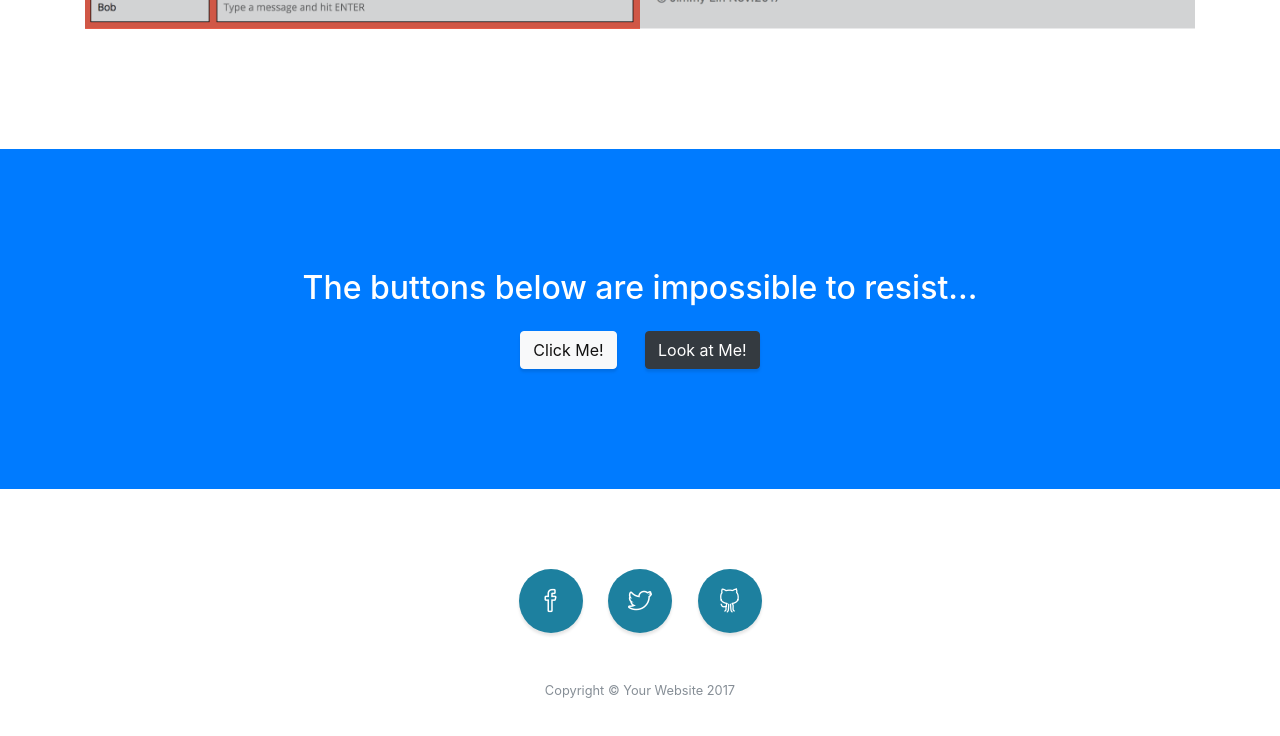
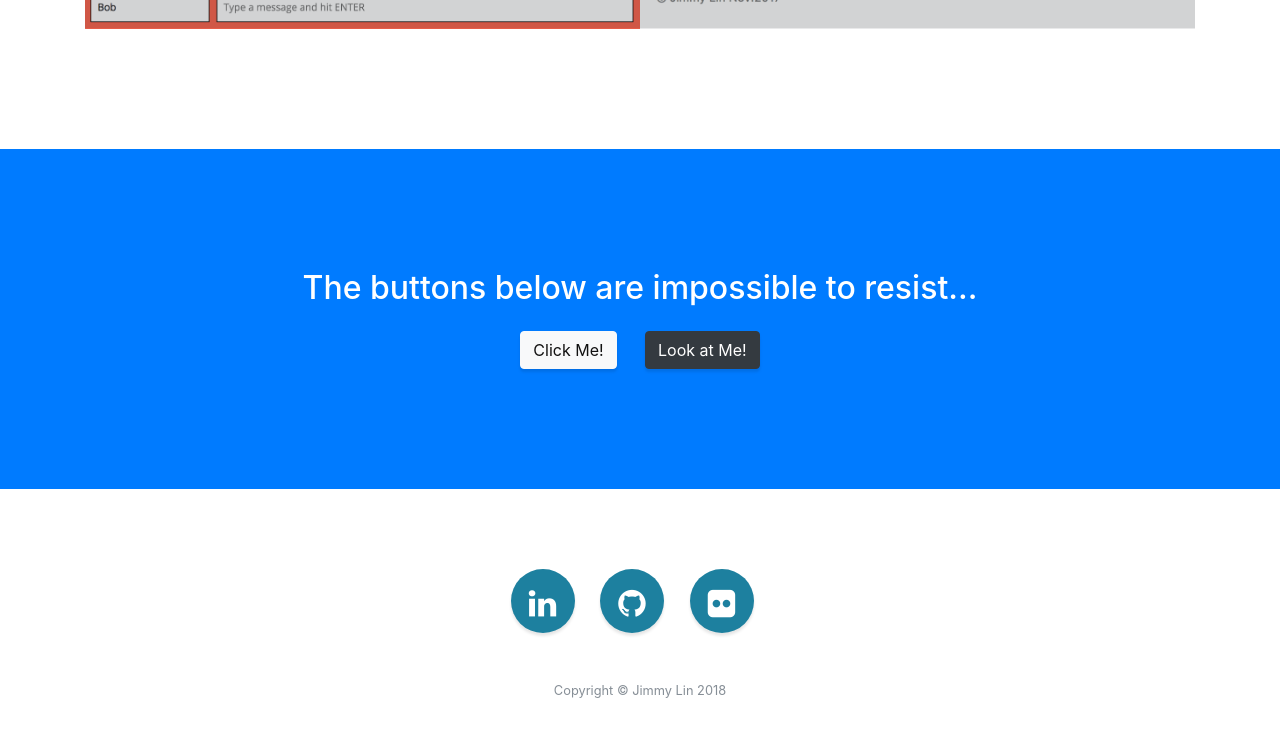
Before and after one commit to JimmyLin39/JimmyLin39.github.io, a website with bundled scripts: page index.html in a window 1280 px wide. Shown: the part 2119-2855 px from the top of the page. Built offline with nearby package versions, Linux system fonts and the light colour scheme.

Commit message:
update footer

```diff
--- a/index.html
+++ b/index.html
@@ -227,22 +227,22 @@
       <div class="container">
         <ul class="list-inline mb-5">
           <li class="list-inline-item">
-            <a class="social-link rounded-circle text-white mr-3" href="#">
-              <i class="icon-social-facebook"></i>
+            <a class="social-link rounded-circle text-white mr-3" href="https://www.linkedin.com/in/jimmy-lin-bb15b559/">
+              <i class="fa fa-linkedin fa-lg" aria-hidden="true"></i>
             </a>
           </li>
           <li class="list-inline-item">
-            <a class="social-link rounded-circle text-white mr-3" href="#">
-              <i class="icon-social-twitter"></i>
+            <a class="social-link rounded-circle text-white mr-3" href="https://github.com/JimmyLin39">
+              <i class="fa fa-github fa-lg" aria-hidden="true"></i>
             </a>
           </li>
           <li class="list-inline-item">
-            <a class="social-link rounded-circle text-white" href="#">
-              <i class="icon-social-github"></i>
+            <a class="social-link rounded-circle text-white mr-3" href="https://www.flickr.com/gp/jimmylinjie/FCTT3E">
+              <i class="fa fa-flickr fa-lg" aria-hidden="true"></i>
             </a>
           </li>
         </ul>
-        <p class="text-muted small mb-0">Copyright &copy; Your Website 2017</p>
+        <p class="text-muted small mb-0">Copyright &copy; Jimmy Lin 2018</p>
       </div>
     </footer>
 
```
